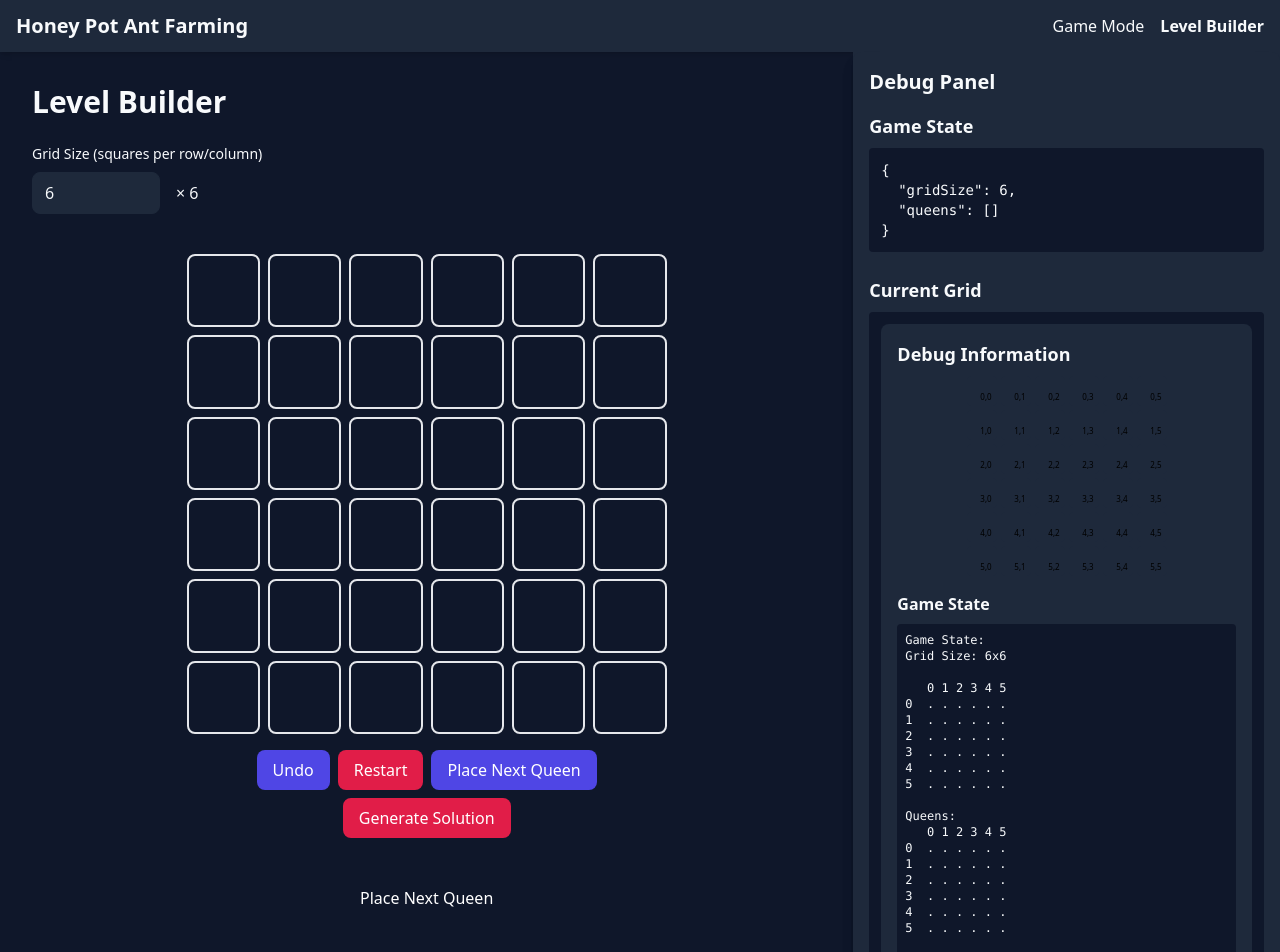
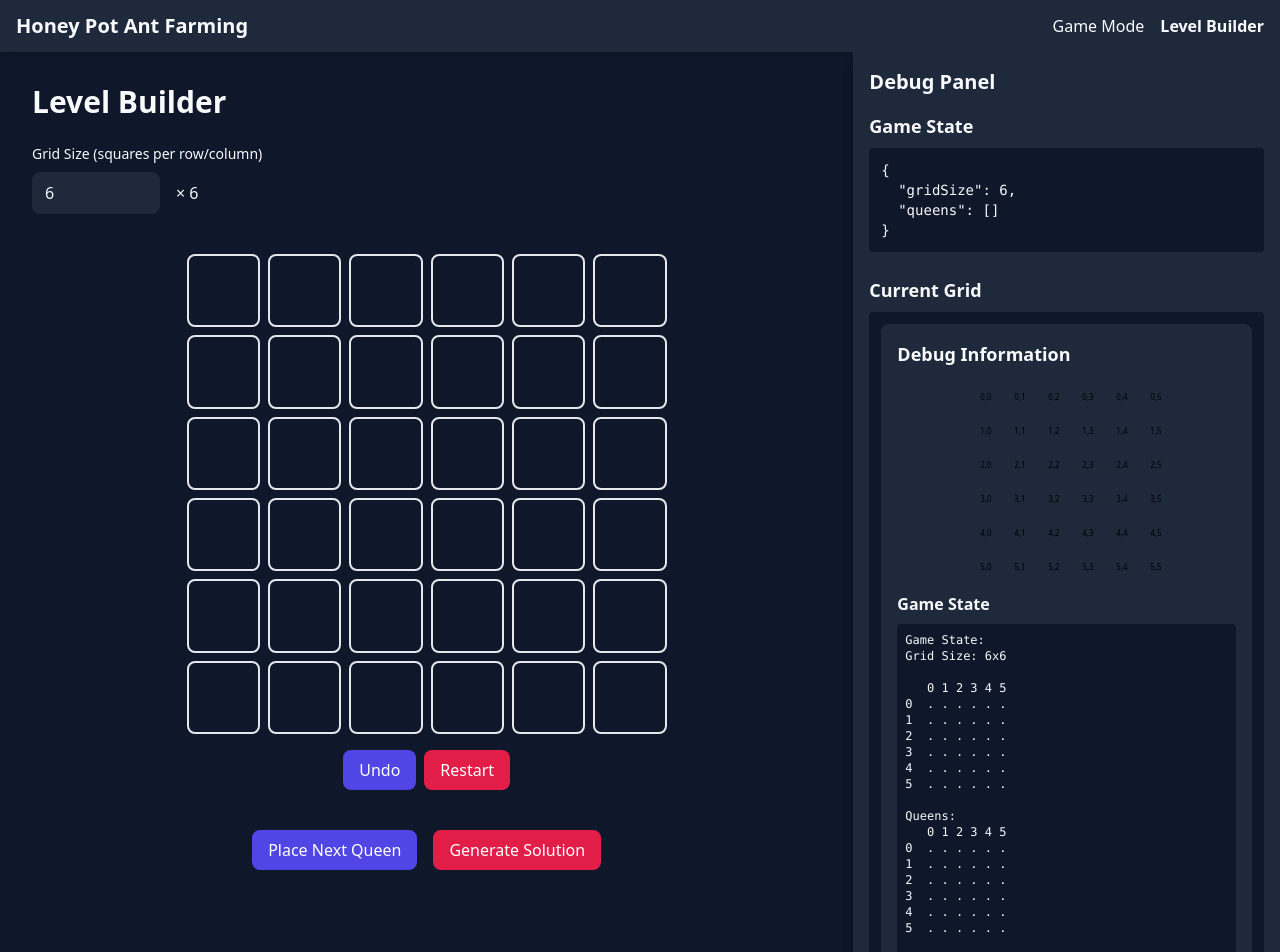
Before and after one commit to Crushford/Cassowary-Games, a Vue app: page /builder in a window 1280 px wide. Shown: the top 952 px of the page. Built offline with nearby package versions, Linux system fonts and the light colour scheme.

Commit message:
Move puzzle solving controls to level builder component

```diff
--- a/src/components/GameGrid.vue
+++ b/src/components/GameGrid.vue
@@ -26,47 +26,6 @@
       >
         Restart
       </button>
-      <button
-        class="rounded-lg bg-primary px-4 py-2 text-white hover:bg-primary-hover"
-        @click="gameStore.placeRandomQueen()"
-      >
-        Place Next Queen
-      </button>
-      <button
-        class="rounded-lg bg-secondary px-4 py-2 text-white hover:bg-secondary-hover"
-        @click="gameStore.generateFullSolution()"
-      >
-        Generate Solution
-      </button>
-    </div>
-
-    <!-- Color Group Controls -->
-    <div class="mt-4" v-if="gameStore.isComplete">
-      <button
-        class="rounded-lg bg-primary px-4 py-2 text-white hover:bg-primary-hover w-full"
-        @click="gameStore.assignColorGroups()"
-      >
-        Assign Color Groups
-      </button>
-      <div class="mt-2 text-sm text-center text-text">
-        This will assign color groups to ensure a unique solution.
-      </div>
-
-      <!-- Save to Local Storage button -->
-      <div v-if="hasColorGroups" class="mt-4">
-        <button
-          class="rounded-lg bg-green-600 hover:bg-green-700 px-4 py-2 text-white w-full"
-          @click="savePuzzle"
-        >
-          Save Puzzle to Local Storage
-        </button>
-        <div
-          v-if="savedMessage"
-          class="mt-2 p-2 bg-green-100 text-green-700 rounded-lg text-center"
-        >
-          {{ savedMessage }}
-        </div>
-      </div>
     </div>
   </div>
 </template>
@@ -75,7 +34,7 @@
 import { useGameStore } from '../stores/gameStore';
 import Square from './Square.vue';
 import { storeToRefs } from 'pinia';
-import { computed, ref } from 'vue';
+import { computed } from 'vue';
 
 export interface GridSquare {
   state: 'empty' | 'flag' | 'queen' | 'invalid';
@@ -84,34 +43,10 @@ export interface GridSquare {
 
 const gameStore = useGameStore();
 const { grid, gridSize } = storeToRefs(gameStore);
-const savedMessage = ref('');
 
 const totalSquares = computed(() => {
   return gridSize.value * gridSize.value;
 });
-
-// Check if grid has color groups assigned
-const hasColorGroups = computed(() => {
-  for (let row = 0; row < gameStore.gridSize; row++) {
-    for (let col = 0; col < gameStore.gridSize; col++) {
-      if (gameStore.grid[row][col].groupColor) {
-        return true;
-      }
-    }
-  }
-  return false;
-});
-
-// Save puzzle to local storage
-const savePuzzle = () => {
-  const puzzleName = gameStore.savePuzzleToLocalStorage();
-  if (puzzleName) {
-    savedMessage.value = `Puzzle saved as "${puzzleName}"`;
-    setTimeout(() => {
-      savedMessage.value = '';
-    }, 3000);
-  }
-};
 
 defineEmits<{
   (e: 'undo'): void;
--- a/src/views/LevelBuilder.vue
+++ b/src/views/LevelBuilder.vue
@@ -31,25 +31,84 @@
         {{ gameStore.errorMessage }}
       </div>
 
-      <div class="mt-6 flex justify-center gap-4">
+      <div class="mt-6 flex justify-center gap-4 flex-wrap">
         <button
-          class="rounded-lg bg-accent px-4 py-2 text-white hover:bg-accent-hover"
+          class="rounded-lg bg-primary px-4 py-2 text-white hover:bg-primary-hover"
           @click="handlePlaceRandomQueen"
         >
           Place Next Queen
         </button>
+        <button
+          class="rounded-lg bg-secondary px-4 py-2 text-white hover:bg-secondary-hover"
+          @click="handleGenerateSolution"
+        >
+          Generate Solution
+        </button>
+      </div>
+
+      <!-- Color Group Controls -->
+      <div class="mt-4" v-if="gameStore.isComplete">
+        <button
+          class="rounded-lg bg-primary px-4 py-2 text-white hover:bg-primary-hover w-full"
+          @click="handleAssignColorGroups"
+        >
+          Assign Color Groups
+        </button>
+        <div class="mt-2 text-sm text-center text-text">
+          This will assign color groups to ensure a unique solution.
+        </div>
+
+        <!-- Save to Local Storage button -->
+        <div v-if="hasColorGroups" class="mt-4">
+          <button
+            class="rounded-lg bg-green-600 hover:bg-green-700 px-4 py-2 text-white w-full"
+            @click="handleSavePuzzle"
+          >
+            Save Puzzle to Local Storage
+          </button>
+          <div
+            v-if="savedMessage"
+            class="mt-2 p-2 bg-green-100 text-green-700 rounded-lg text-center"
+          >
+            {{ savedMessage }}
+          </div>
+        </div>
       </div>
     </div>
   </div>
 </template>
 
 <script setup lang="ts">
-import { ref } from 'vue';
+import { ref, computed } from 'vue';
 import GameGrid from '../components/GameGrid.vue';
 import { useGameStore } from '../stores/gameStore';
 
 const gameStore = useGameStore();
 const gridSize = ref(gameStore.gridSize);
+const savedMessage = ref('');
+
+// Check if grid has color groups assigned
+const hasColorGroups = computed(() => {
+  for (let row = 0; row < gameStore.gridSize; row++) {
+    for (let col = 0; col < gameStore.gridSize; col++) {
+      if (gameStore.grid[row][col].groupColor) {
+        return true;
+      }
+    }
+  }
+  return false;
+});
+
+// Save puzzle to local storage
+const handleSavePuzzle = () => {
+  const puzzleName = gameStore.savePuzzleToLocalStorage();
+  if (puzzleName) {
+    savedMessage.value = `Puzzle saved as "${puzzleName}"`;
+    setTimeout(() => {
+      savedMessage.value = '';
+    }, 3000);
+  }
+};
 
 // Handle grid size changes
 const handleGridSizeChange = () => {
@@ -70,4 +129,14 @@ const handleRestart = () => {
 const handlePlaceRandomQueen = () => {
   gameStore.placeRandomQueen();
 };
+
+// Handle generate solution
+const handleGenerateSolution = () => {
+  gameStore.generateFullSolution();
+};
+
+// Handle assign color groups
+const handleAssignColorGroups = () => {
+  gameStore.assignColorGroups();
+};
 </script>
```
